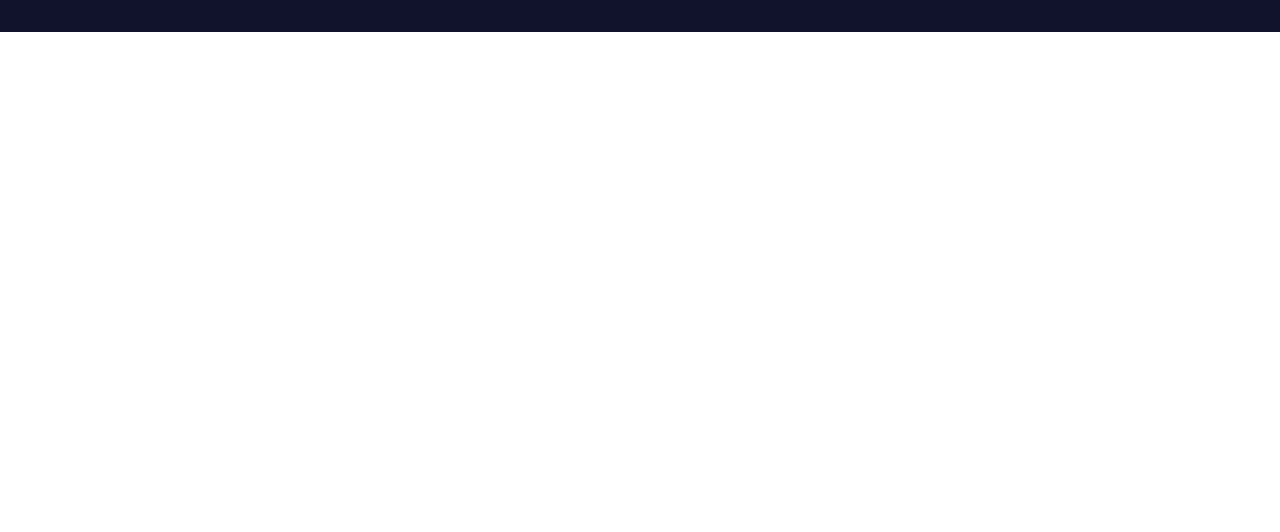
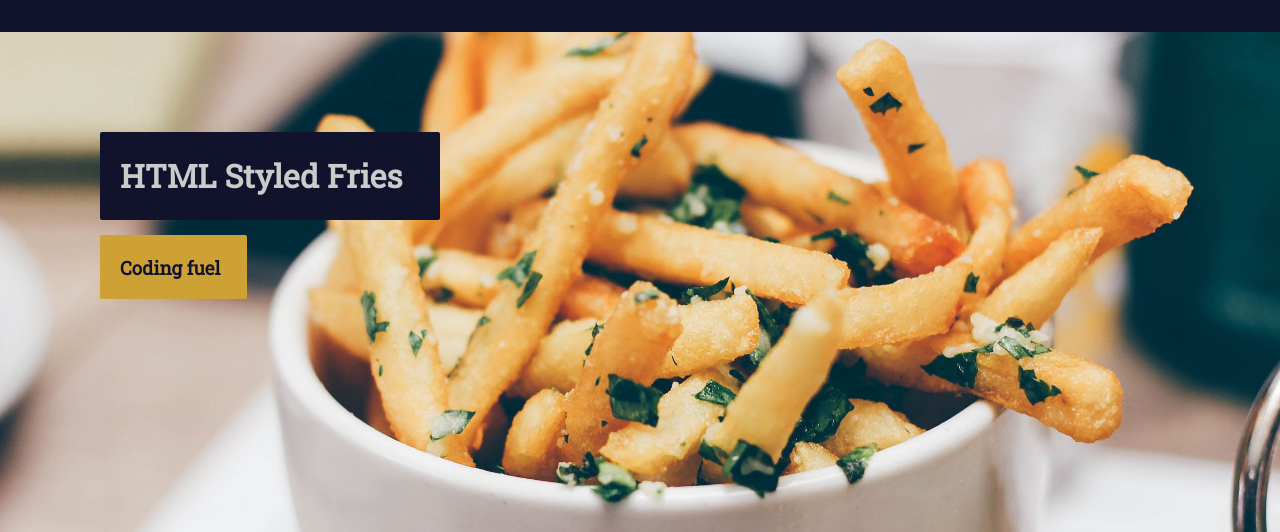
Before and after one commit to itodddev/codefries, a plain HTML site: page index.html in a window 1280 px wide. Shown: the part 278-810 px from the top of the page. Drawn offline with Linux system fonts and the light colour scheme.

Commit message:
Add paralax hero section

```diff
--- a/css/common.css
+++ b/css/common.css
@@ -1,5 +1,14 @@
 /* Common Styles */
 body {
-    margin     : 0;
-    font-family: 'Roboto', sans-serif;
+  margin: 0;
+  font-family: "Roboto", sans-serif;
 }
+
+h1,
+h2,
+h3,
+h4,
+h5,
+h6 {
+  font-family: "Roboto Slab", serif;
+}
--- /dev/null
+++ b/css/homepage.css
@@ -0,0 +1,28 @@
+/* Hero Section */
+
+.hero-section {
+  background-image: url("../images/backgrounds/fries-hero-bg.jpg");
+  padding: 100px;
+  height: 300px;
+  background-attachment: fixed;
+  background-position: center;
+  background-repeat: no-repeat;
+  background-size: cover;
+}
+
+.hero-section > .top-heading {
+  background-color: #11122b;
+  color: #cbcbcb;
+  width: 300px;
+  border-radius: 2px;
+  padding: 1px 20px;
+}
+
+.hero-section > .bottom-heading {
+  background-color: #cea135;
+  color: #11122b;
+  padding: 1px 20px;
+  margin-top: 15px;
+  width: 107px;
+  border-radius: 2px;
+}
--- a/index.html
+++ b/index.html
@@ -9,6 +9,10 @@
       rel="stylesheet"
     />
     <link
+      href="https://fonts.googleapis.com/css2?family=Roboto+Slab&display=swap"
+      rel="stylesheet"
+    />
+    <link
       rel="stylesheet"
       href="https://use.fontawesome.com/releases/v5.7.1/css/all.css"
       integrity="sha384-fnmOCqbTlWIlj8LyTjo7mOUStjsKC4pOpQbqyi7RrhN7udi9RwhKkMHpvLbHG9Sr"
@@ -16,6 +20,7 @@
     />
     <link rel="stylesheet" href="css/common.css" />
     <link rel="stylesheet" href="css/nav.css" />
+    <link rel="stylesheet" href="css/homepage.css" />
   </head>
   <body>
     <div class="navigation-wrapper">
@@ -69,5 +74,14 @@
         </div>
       </div>
     </div>
+
+    <div class="hero-section">
+      <div class="top-heading">
+        <h1>HTML Styled Fries</h1>
+      </div>
+      <div class="bottom-heading">
+        <h3>Coding fuel</h3>
+      </div>
+    </div>
   </body>
 </html>
```
